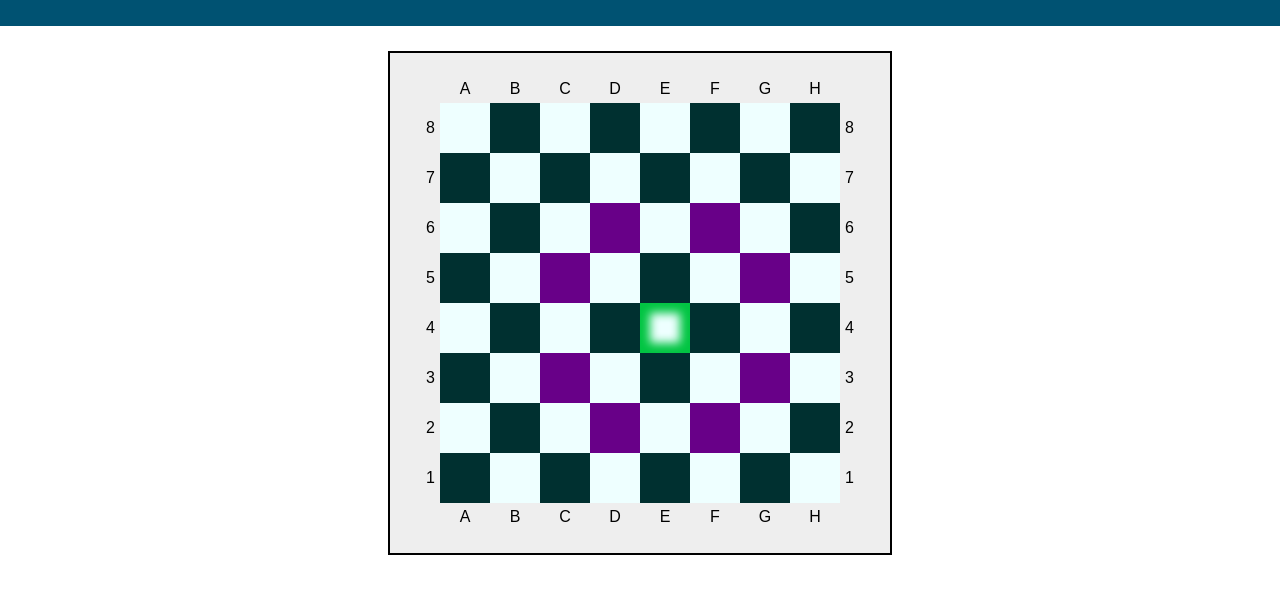
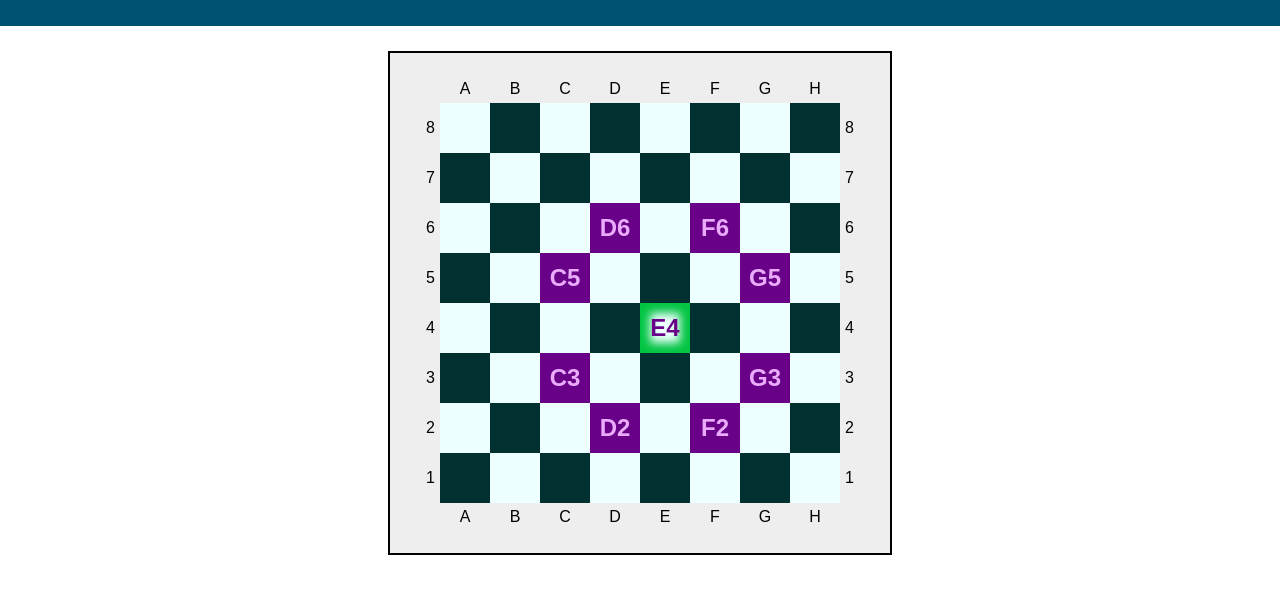
Before and after one commit to alkthegit/lb-horsy-chess, a plain HTML site: page index.html in a window 1280 px wide. Both pictures are taken after a click on the element 640 px from the left and 407 px from the top of the page. Shown: the part 104-698 px from the top of the page. Drawn offline with Linux system fonts and the light colour scheme.

Commit message:
названия клеток при отображении ходов
Когда выбрана клетка, то в выбранной клетке и в клетках возможных ходов отображается их название - A1 и т.п.

```diff
--- a/assets/style.css
+++ b/assets/style.css
@@ -147,6 +147,10 @@ header .main-subheading{
     height: 50px;
     box-sizing: border-box;
     margin:0;
+    font-weight: bold;
+    font-size: 1.5em;
+    text-align: center;
+    line-height: 50px;
     /* border: 1px solid crimson; */
 }
 
@@ -161,10 +165,12 @@ header .main-subheading{
 
 .square-black{
     background-color: #003030;
+    color: #eaabfd;
 }
 
 .square-white{
     background-color: #eeffff;
+    color: #680088;
 }
 
 .square-white:hover,
@@ -184,6 +190,7 @@ header .main-subheading{
 
 .square-highlighted-white{
     background: #a400d6;
+    color: #eaabfd;
 }
 
 .square-highlighted-black{
--- a/src/app/ChessController.js
+++ b/src/app/ChessController.js
@@ -139,6 +139,9 @@ class ChessController {
      * @private
      */
     onSquaresClick = (event) => {
+        /**
+         * @type {HTMLDivElement}
+         */
         const selectedSquare = event.target;
         if (!(selectedSquare.classList.contains('square-black') || selectedSquare.classList.contains('square-white'))) {
             /* Если рользователь нажал не на клетку, то ничего не делаем */
@@ -156,6 +159,8 @@ class ChessController {
                 // переключаем внешний вид выбранной клетки и клеток с ходами
                 this.toggleSelectedSquare();
                 this.toggleHighlightedSquares();
+                appState.selectedSquareElement.textContent = '';
+
             }
 
             // устанавливаем текущее состояние приложения
@@ -166,6 +171,7 @@ class ChessController {
             // переключаем внешний вид выбранной клетки и клеток с ходами
             this.toggleSelectedSquare();
             this.toggleHighlightedSquares();
+            selectedSquare.textContent = selectedSquare.id;
         }
         else {
             /* Если нажата уже выбранная клетка, то:
@@ -175,6 +181,8 @@ class ChessController {
             */
             this.toggleSelectedSquare();
             this.toggleHighlightedSquares();
+            appState.selectedSquareElement.textContent = '';
+
 
             this.resetAppState();
         }
@@ -199,15 +207,26 @@ class ChessController {
 
     toggleHighlightedSquares() {
         // подсвчиваем клетки
+        /**
+         * @type {HTMLDivElement}
+         */
         let squareElement;
         appState.moves.forEach((e) => {
             squareElement = this.squaresDiv.querySelector(`#${e}`);
-            // squareElement.classList.toggle('square-highlighted');
             if (squareElement.classList.contains('square-white')) {
                 squareElement.classList.toggle('square-highlighted-white');
             }
             else if (squareElement.classList.contains('square-black')) {
                 squareElement.classList.toggle('square-highlighted-black');
+            }
+
+            // если элемент подсвечен, то показываем название клетки, иначе убираем название
+            if (squareElement.classList.contains('square-highlighted-black') ||
+                squareElement.classList.contains('square-highlighted-white')) {
+                squareElement.textContent = squareElement.id;
+            }
+            else {
+                squareElement.textContent = '';
             }
         });
     }
```
